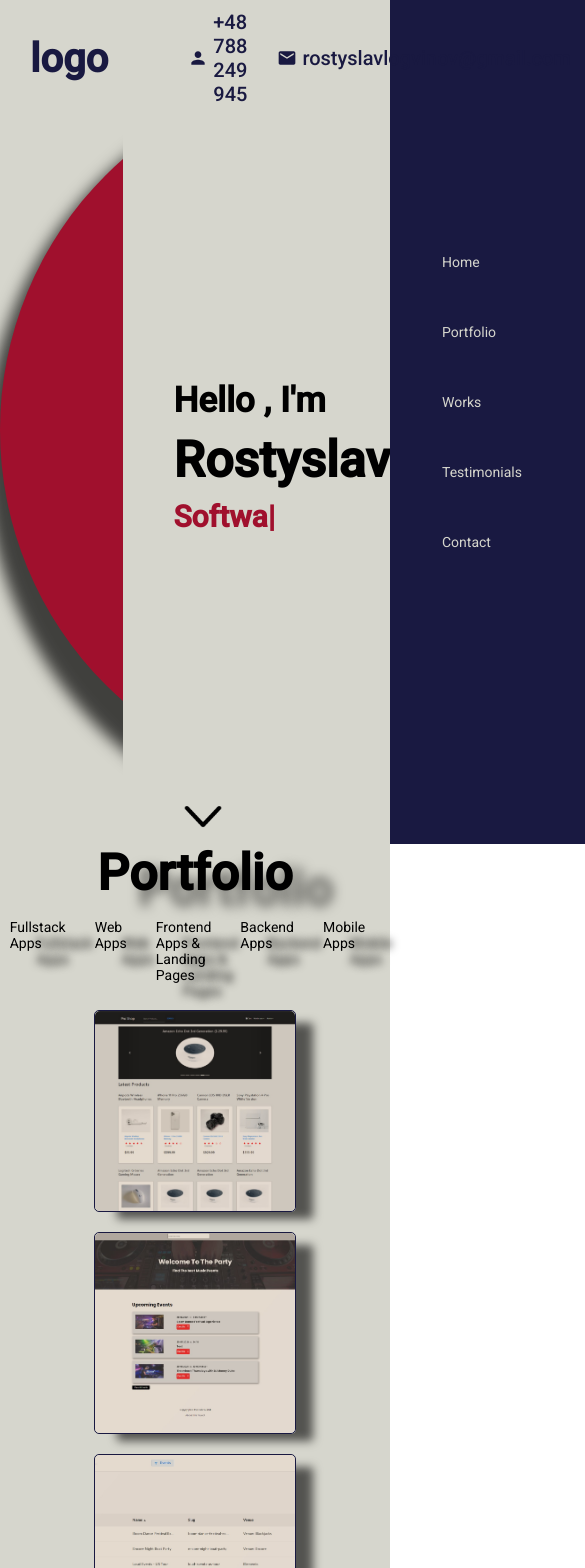
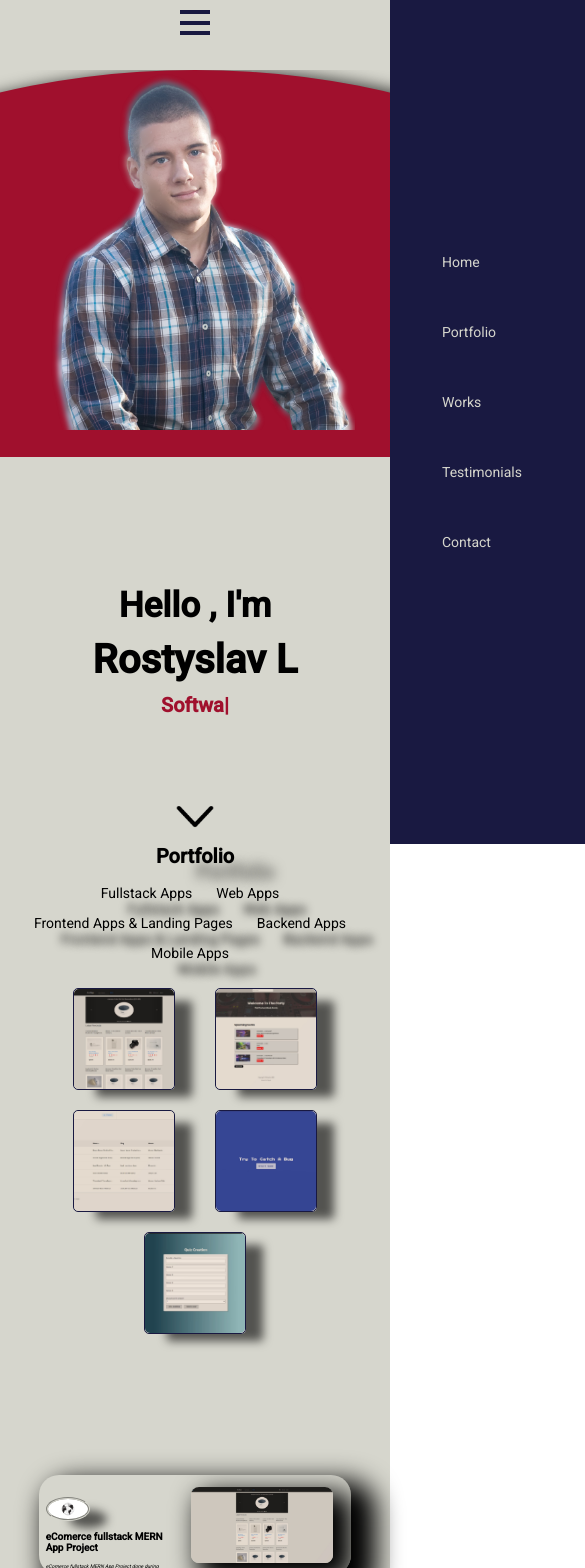
Before and after one commit to RostyslavL/react-portfolio, a React (Create React App) app: page / in a window 390 px wide. Shown: the top 1568 px of the page, 585 px wide, since content can reach past the window. Built offline with nearby package versions, Linux system fonts and the light colour scheme.

Commit message:
fix: add responsivity

```diff
--- a/src/components/contact/Contact.jsx
+++ b/src/components/contact/Contact.jsx
@@ -2,8 +2,10 @@ import "./contact.scss"
 
 export default function Contact() {
 
+
     const handleSubmit = (e) =>{
         e.preventDefault()
+
     }
     return (
         <div className="contact" id="contact">
--- a/src/components/contact/contact.scss
+++ b/src/components/contact/contact.scss
@@ -6,6 +6,10 @@
     flex-direction: column;
     align-items: center;
     justify-content: space-around;
+
+    @include mobile{
+        flex-direction: column;
+    }
 
 
     h2{
@@ -26,6 +30,12 @@
             font-size: 16px;
             margin-bottom: 25px;
             box-shadow: 5px 5px 20px 5px #000000;
+
+            @include mobile{
+                width: 200px;
+                height: 10px;
+                margin-bottom: 0;
+            }
         }
         textarea{
             width: 800px;
@@ -33,6 +43,12 @@
             font-size: 14px;
             margin-bottom: 25px;
             box-shadow: 5px 5px 20px 5px #000000;
+
+            @include mobile{
+                width: 200px;
+                height: 200px;
+                margin-bottom: 0;
+            }
         }
         button{
             width: 800px;
@@ -43,6 +59,12 @@
             border: none;
             box-shadow: inset -1px 3px 8px 5px $mainColor, 2px 5px 16px 0px #0B325E, 5px 5px 15px 5px rgba(0,0,0,0);
             cursor: pointer;
+
+            @include mobile{
+                width: 200px;
+                height: 40px;
+                margin-bottom: 0;
+            }
         }
     }
 
@@ -62,6 +84,11 @@
             cursor: pointer;
             opacity: .7;
 
+            @include mobile{
+                width: 25px;
+                height: 25px;
+            }
+
 
         }
         .footerItem:hover{
@@ -69,6 +96,7 @@
             opacity: 1;
             transition: transform 1s ease-in-out;
         }
+
     }
 
 }
--- a/src/components/intro/intro.scss
+++ b/src/components/intro/intro.scss
@@ -3,6 +3,11 @@
 .intro{
     background-color: $secondaryColor;
     display: flex;
+
+    @include mobile{
+        flex-direction: column;
+        align-items: center;
+    }
 
     .left{
         flex: .5;
@@ -19,8 +24,18 @@
             // float:right;
             box-shadow: 10px 25px 15px 25px rgba(0,0,0, 0.7);
 
+            @include mobile{
+                align-items: flex-start;
+                padding-right: 400px;
+            }
+
             img{
                 height: 94%;
+
+                @include mobile{
+                    height: 50%;
+
+                }
             }
         }
     }
@@ -37,15 +52,28 @@
             justify-content: center;
 
 
+            @include mobile{
+                padding-left: 0;
+                align-items: center;
+            }
+
             h1{
                 font-size: 50px;
                 margin: 10px 0;
+
+                @include mobile{
+                    font-size: 40px;
+                }
             }
             h2{
                 font-size: 35px;
             }
             h3{
                 font-size: 30px;
+
+                @include mobile{
+                    font-size: 20px;
+                }
 
                 span{
                     color: #a0102d;
--- a/src/components/portfolio/portfolio.scss
+++ b/src/components/portfolio/portfolio.scss
@@ -10,6 +10,10 @@
     h1{
         font-size: 50px;
         text-shadow: 40px 16px 12px rgba(0,0,0,0.5);
+
+        @include mobile{
+            font-size: 20px;
+        }
     }
 
     ul{
@@ -18,6 +22,12 @@
         list-style: none;
         display: flex;
         text-shadow: 27px 16px 8px #000;
+
+        @include mobile{
+            flex-wrap: wrap;
+            justify-content: center;
+            margin: 10px 0;
+        }
     }
 
     .container{
@@ -27,6 +37,9 @@
         justify-content: center;
         flex-wrap: wrap;
 
+        @include mobile{
+            width: 90%;
+        }
     }
 
     .item{
@@ -43,10 +56,19 @@
         transition: all 1s ease-in-out;
         box-shadow: 20px 10px 10px -3px rgba(0,0,0,0.61);
 
+        @include mobile{
+            width: 100px;
+            height: 100px;
+        }
+
         h3{
             position: absolute;
             font-size: 20px;
             text-align: center;
+
+            @include mobile{
+                font-size: 10px;
+            }
 
         }
         img{
@@ -65,6 +87,7 @@
                     opacity: 0.4;
                     z-index: 0;
                     border-radius: 5px;
+
                 }
         }
     }
--- a/src/components/portfolioList/portfolioList.scss
+++ b/src/components/portfolioList/portfolioList.scss
@@ -7,6 +7,10 @@ li{
     border-radius: 10px;
     cursor: pointer;
 
+    @include mobile{
+        margin-right: 10px;
+    }
+
     &.active{
         background-color: $mainColor;
         color:  $secondaryColor;
--- a/src/components/topbar/TopBar.jsx
+++ b/src/components/topbar/TopBar.jsx
@@ -7,9 +7,6 @@ export default function Topbar({menuOpen, setMenuOpen}) {
         <div className={"topbar " + (menuOpen && "active")}>
             <div className="wrapper">
                 <div className="left">
-                    <a href="#intro" className="logo">
-                        logo
-                    </a>
                     <div className="item">
                         <Person className="icon"/>
                         <span> +48 788 249 945</span>
--- a/src/components/topbar/topbar.scss
+++ b/src/components/topbar/topbar.scss
@@ -16,21 +16,23 @@
             align-items: center;
             justify-content: space-between;
 
+            @include mobile{
+                flex-wrap: wrap;
+                justify-content: center;
+            }
+
             .left{
                display: flex;
                align-items: center;
 
-                .logo{
-                    font-size: 40px;
-                    font-weight: 700;
-                    text-decoration: none;
-                    color: inherit;
-                    margin-right: 50px;
-                }
                 .item{
                     display: flex;
                     align-items: center;
                     margin-left: 30px;
+
+                    @include mobile{
+                        display: none;
+                    }
 
                     .icon{
                         font-size: 20px;
--- a/src/components/works/works.scss
+++ b/src/components/works/works.scss
@@ -7,9 +7,18 @@
     align-items: center;
     justify-content: center;
 
+    @include mobile{
+        flex-wrap: wrap;
+
+    }
+
     .arrow{
         height: 100px;
         position: absolute;
+
+        @include mobile{
+            display: none;
+        }
 
         &.left{
             left: 120px;
@@ -29,6 +38,14 @@
         left:0;
         transition: all 2s ease-in-out;
 
+
+        @include mobile{
+            height: 100vh;
+            flex-direction: column;
+            justify-content: center;
+        }
+
+
         .container{
             width: 100vw;
             display: flex;
@@ -45,6 +62,12 @@
                 border-radius: 20px;
                 overflow: hidden;
                 box-shadow: 15px 15px 26px 10px #000;
+
+                @include mobile{
+                    width: 80%;
+                    height: 100px;
+                    margin: 10px 0;
+                }
 
                 .left{
                     flex:6;
@@ -75,24 +98,44 @@
                             img{
                                 width: 25px;
 
+                                @include mobile{
+                                   width: 20px;
+                                 }
+
                             }
                         }
                         h2{
                             font-size: 25px;
                             margin-bottom: 10px;
+
+                            @include mobile{
+                                font-size: 10px;
+                             }
                         }
                         h3{
                             font-size: 16px;
 
+                            @include mobile{
+                                font-size: 8px;
+                             }
+
                         }
                         p{
                             margin-bottom: 10px;
+
+                            @include mobile{
+                               font-size: 5px;
+                            }
                         }
                         span{
                             font-size: 12px;
                             font-weight: 700;
                             text-decoration: underline;
                             cursor: pointer;
+
+                            @include mobile{
+                                font-size: 6px;
+                             }
                         }
                     }
                 }
@@ -110,6 +153,7 @@
                         box-shadow: 13px 12px 26px 7px #000;
                         border-radius: 8px;
 
+
                     }
                 }
             }
--- a/src/global.scss
+++ b/src/global.scss
@@ -4,3 +4,11 @@ $secondaryColor:#d6d6cd;
 
 // $background: rgb(63,94,251);
 // $background: radial-gradient(circle, rgba(63,94,251,1) 0%, rgba(252,70,107,1) 100%);
+
+$width: 768px;
+
+@mixin mobile{
+@media (max-width: #{$width}){
+        @content
+    }
+}
```
